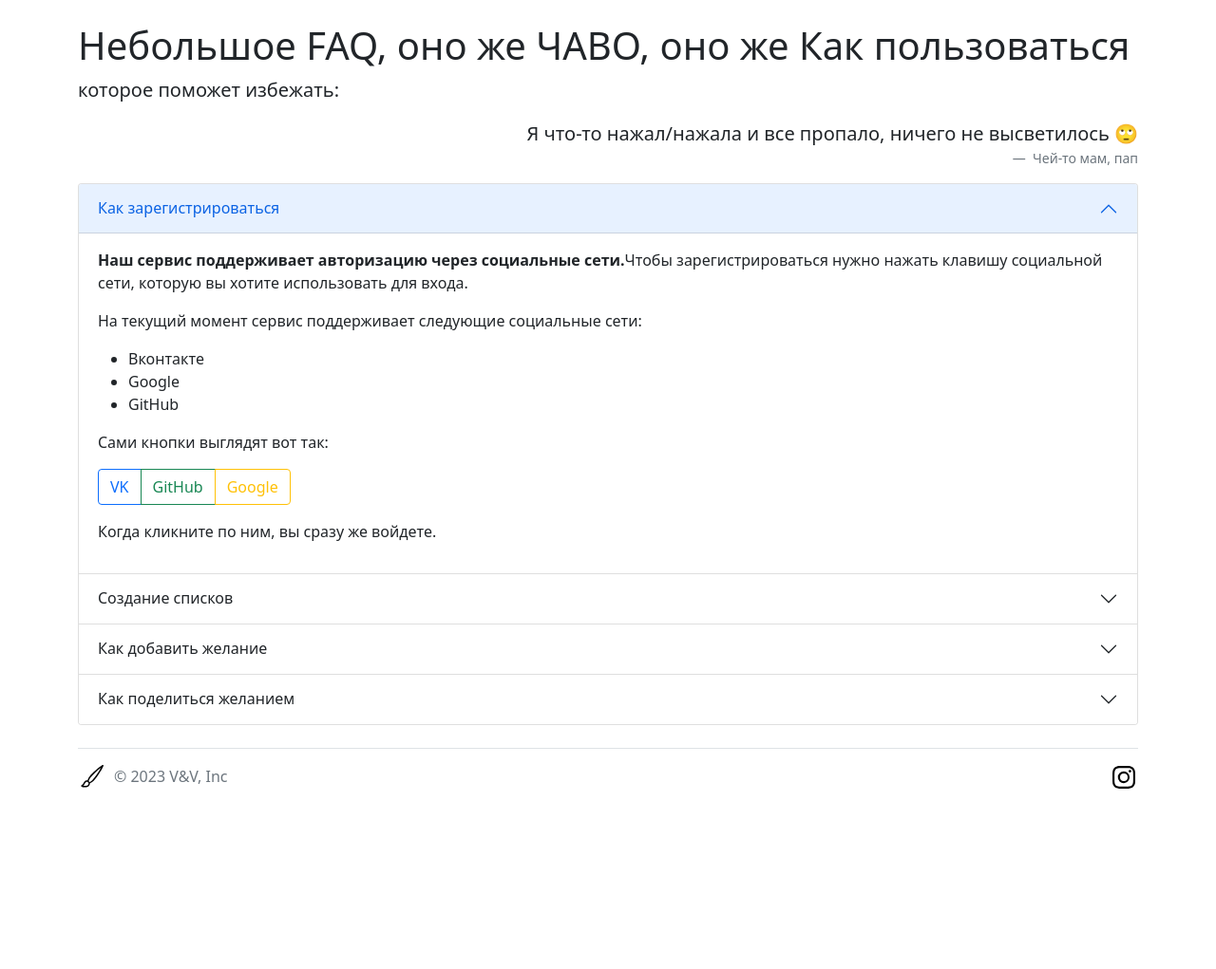
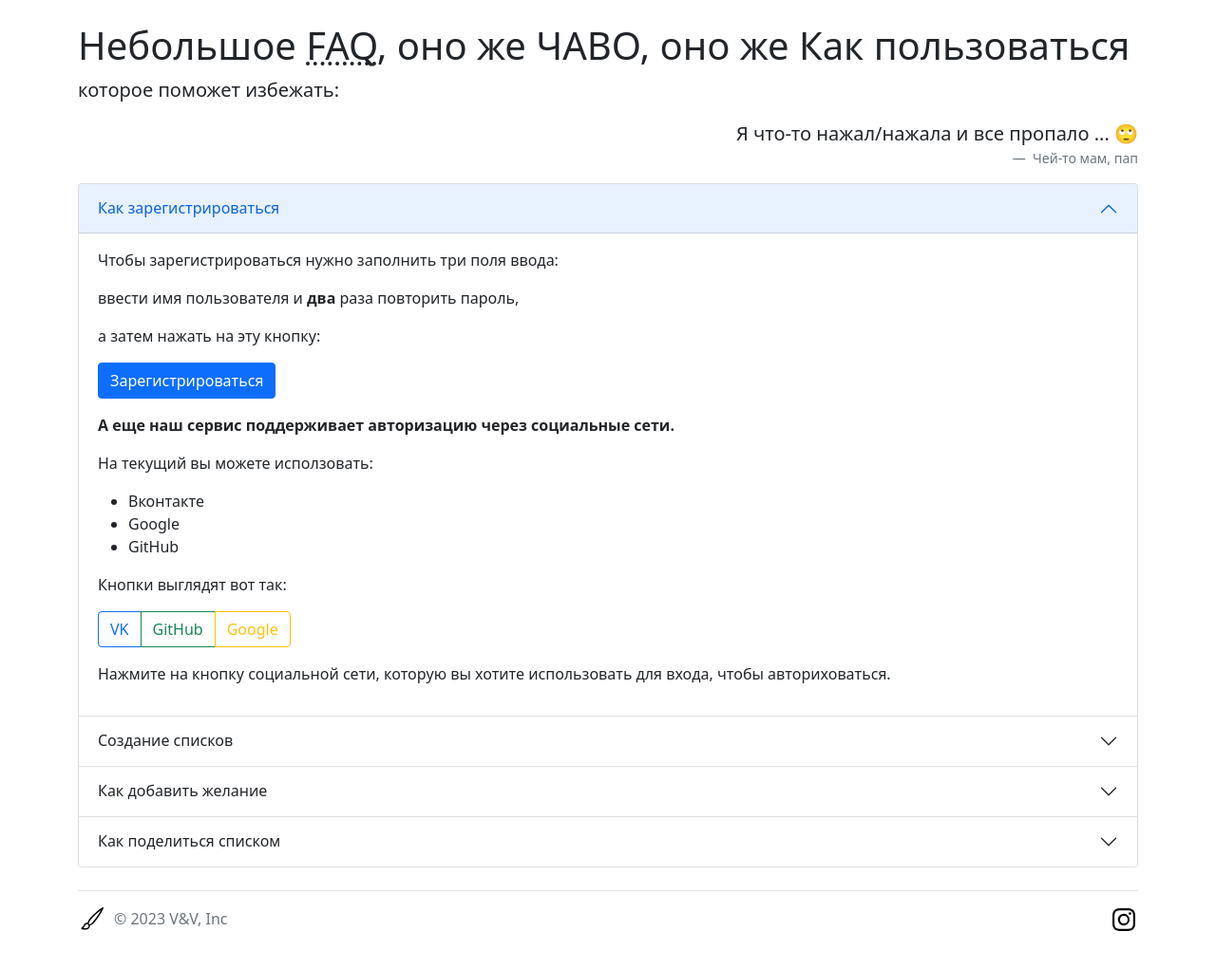
Before and after one commit to VrHb/wishlist-service, a Django app: page /faq/ in a window 1280 px wide. Shown: the part 73-1094 px from the top of the page at 95% size. Before the commit the page ends 904 px from the top, so only its background shows below. Run offline with Django 4.2, Linux system fonts and the light colour scheme; parts of the project's set-up code (start-up, migrations or seed data) failed here and were passed over; some libraries are stand-ins or nearby versions.

Commit message:
Fix grammar in faq

```diff
--- a/wishlists/templates/faq.html
+++ b/wishlists/templates/faq.html
@@ -7,11 +7,11 @@
 {% endblock %}
 
 {% block content %}
-      <h1 class="text-body-emphasis">Небольшое FAQ, оно же ЧАВО, оно же Как пользоваться</h1>
+<h1 class="text-body-emphasis">Небольшое <abbr title="Frequently Asked Questions">FAQ</abbr>, оно же ЧАВО, оно же Как пользоваться</h1>
       <p class="fs-5 col-md-8">которое поможет избежать:</p>
       <figure class="text-end">
         <blockquote class="blockquote">
-          <p>Я что-то нажал/нажала и все пропало, ничего не высветилось 🙄</p>
+          <p>Я что-то нажал/нажала и все пропало ... 🙄</p>
         </blockquote>
         <figcaption class="blockquote-footer">
          Чей-то мам, пап
@@ -26,11 +26,24 @@
       </h2>
       <div id="collapseOne" class="accordion-collapse collapse show" data-bs-parent="#accordionExample">
         <div class="accordion-body">
+          <p>Чтобы зарегистрироваться нужно заполнить три поля ввода:
           <p>
-            <strong>Наш сервис поддерживает авторизацию через социальные сети.</strong>Чтобы зарегистрироваться нужно нажать клавишу социальной сети, которую вы хотите использовать для входа.
+            ввести имя пользователя и <strong>два</strong> раза повторить пароль,
+          <p>
+            а затем нажать на эту кнопку:
+          </p>
+            <button class="btn btn-primary btn" type="submit">
+              Зарегистрироваться
+            </button>
+          <p>
+          </p>
+          </p>
           </p>
           <p>
-            На текущий момент сервис поддерживает следующие социальные сети:
+            <strong>А еще наш сервис поддерживает авторизацию через социальные сети.</strong>
+          </p>
+          <p>
+            На текущий вы можете исползовать:
           <ul>
             <li>
             Вконтакте
@@ -44,7 +57,7 @@
           </ul>
           </p>
           <p>
-            Сами кнопки выглядят вот так:
+            Кнопки выглядят вот так:
             <div class="text-center btn-group">
               <a
                 href=""
@@ -64,7 +77,7 @@
             </div>
           </p>
           <p>
-           Когда кликните по ним, вы сразу же войдете.
+           Нажмите на кнопку социальной сети, которую вы хотите использовать  для входа, чтобы авториховаться.
           </p>
         </div>
       </div>
@@ -77,14 +90,15 @@
       </h2>
       <div id="collapseTwo" class="accordion-collapse collapse" data-bs-parent="#accordionExample">
         <div class="accordion-body">
-          <p> Для создания списка нужно ввести название списка, ну например "День рождения"</p>
-          <p>И нажать вот такую синюю кнопку:
+          <p> Для создания списка введите его название в поле,</p>
+          <p>например: "День рождения",</p>
+          <p>и нажмите кнопку:
           </p>
           <p>
             <button type="submit" class="btn btn-primary btn">Добавить список</button>
           </p>
           <p>
-          После создания списка будет так:
+          Вы создали свой первый список желаний. На вашей странице он будет выглядеть вот так:
           </p>
 
           <p>
@@ -95,7 +109,7 @@
             </div>
           </p>
           <p>
-          Когда нажмете перейти к списку, вы сможете создавать желания внутри списка
+            Нажмите <a href="#collapseThree" class="link-secondary">Перейти к списку</a> чтобы добавить желания.
           </p>
         </div>
       </div>
@@ -109,7 +123,7 @@
       <div id="collapseThree" class="accordion-collapse collapse">
         <div class="accordion-body">
           <p>
-            Добавить желание можно нажав на такую зеленую кнопку:
+            Нажмите на зеленую кнопку, чтобы добавить желание:
           </p>
           <p>
             <button
@@ -122,22 +136,18 @@
             </button>
           </p>
           <p>
-            И потом в появившимся окошке ввести параметры желания:
+            В появившимся окне вы можете внести следующую информацию:
             <ul>
               <li>
-                Название
+                Название <strong>(обязательно)</strong>
               </li>
               <li>
                 Ссылку на ресурс, где можно приобрести
               </li>
               <li>
-                Стоимость, пока в рублях
+                Стоимость цифрами, пока в рублях
               </li>
             </ul>
-          </p>
-          <p>
-            <strong>Обязательным</strong> является только название желания
-
           </p>
         </div>
       </div>
@@ -145,13 +155,13 @@
     <div class="accordion-item">
       <h2 class="accordion-header">
         <button class="accordion-button collapsed" type="button" data-bs-toggle="collapse" data-bs-target="#collapseFour" aria-expanded="false" aria-controls="collapseFour">
-         Как поделиться желанием
+         Как поделиться списком
         </button>
       </h2>
       <div id="collapseFour" class="accordion-collapse collapse">
         <div class="accordion-body">
           <p>
-            Нужно нажать вот эту кнопку:
+            Нажмите на кнопку, чтобы отправить список вашей семье, друзьям или коллегам:
           </p>
           <p>
     <div class="dropdown">
@@ -192,10 +202,10 @@
     </div>
           </p>
           <p>
-            Выбрать социальную сеть, а дальше чат куда отправить ссылку на список желаний
+           Выберите социальную сеть или мессенджер для отправки
           </p>
           <p>
-          На данный момент поделиться можно в слудующих социальных сетях/мессенджерах:
+            Список можно отправить в:
             <ul>
               <li>
                 Telegram
@@ -209,8 +219,7 @@
             </ul>
           </p>
           <p>
-          Этот функционал является ключевым для нашего сервиса и <strong>зарегистрированный</strong> пользователь сможет выбрать подарок, и увидит его у себя в меню "выбранные подарки"
-
+            Список будет виден при переходе по ссылке, <strong>зарегистрированные</strong> пользователи могут отметить какой подарок вам подарить и видеть уже выбранные подарки.
           </p>
         </div>
       </div>
```
